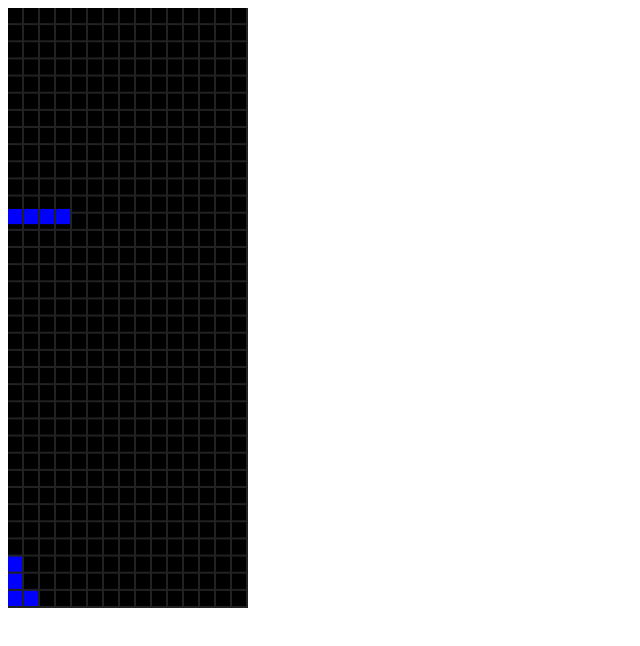
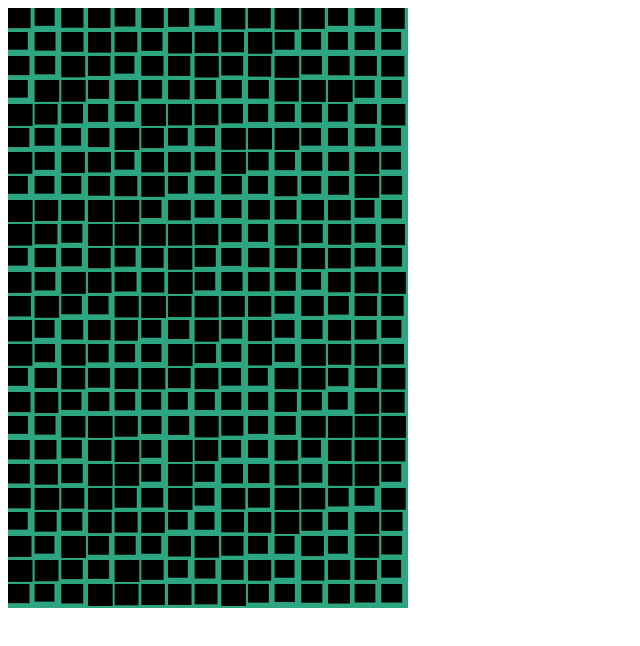
Before and after one commit to RagingPix3l/Tetris, a plain HTML site: page index.html in a window 1280 px wide. Shown: the whole page, without its empty margins (0-640 px from the left). Drawn offline with Linux system fonts and the light colour scheme.

Commit message:
scaling fun ;)

```diff
--- a/index.html
+++ b/index.html
@@ -8,6 +8,7 @@
     <script src="scripts/core/V2.js"></script>
     <script src="scripts/core/GameObject.js"></script>
     <script src="scripts/core/GameObjectList.js"></script>
+    <script src="scripts/core/GameObjectGrid.js"></script>
     <script src="scripts/core/Mouse.js"></script>
     <script src="scripts/main.js"></script>
 </head>
--- /dev/null
+++ b/scripts/core/GameObjectGrid.js
@@ -0,0 +1,48 @@
+function GameObjectGrid (o) {
+    o = o || {};
+    var me = this;
+    GameObjectList.call(me,o);
+    me.W = o.W || W;
+    me.H = o.H || H;
+    me.rows = o.rows || 25;//17;
+    me.cols = o.cols || 15;//11;
+    me.padding = o.padding || 2;
+    me.brickW = (me.W - me.cols*me.padding)/(me.cols);
+    me.brickH = (me.H - me.rows*me.padding)/(me.rows);
+}
+
+_ = chain (GameObjectGrid, GameObjectList);
+
+_.add = function (o) {
+    const me = this;
+
+    const row = (me.size/me.cols) >> 0;
+    const col = me.size - me.cols*row;
+    const added = GameObjectList.prototype.add.call(me,o);
+
+    added.row = row;
+    added.col = col;
+
+    return added;
+};
+
+_.getAnchorPos = function (col, row){
+    const me = this;
+    return new V2(col*(me.brickW+me.padding),row*(me.brickH+me.padding));
+
+};
+
+_.getChildAnchorPos = function (o){
+    return this.getAnchorPos(o.col||0,o.row||0);
+};
+
+_.getAtXY = function (row,col){
+    const me = this;
+    row = clamp(row,0,me.rows - 1);
+    col = clamp(col,0,me.cols - 1);
+    return me.getAtIndex(me.cols*row + col);
+};
+
+_.getAtIndex = function (index) {
+    return this.list[index];
+};
--- a/scripts/core/math.js
+++ b/scripts/core/math.js
@@ -3,3 +3,10 @@ const cos = Math.cos.bind(Math);
 const sin = Math.sin.bind(Math);
 const sqrt = Math.sqrt.bind(Math);
 const PI = Math.PI;
+
+const rndColor = function (){
+    var r = (rnd()*256)>>0;
+    var g = (rnd()*256)>>0;
+    var b = (rnd()*256)>>0;
+    return "rgb(" + r + "," + g + "," + b +")";
+};
--- a/scripts/main.js
+++ b/scripts/main.js
@@ -15,9 +15,17 @@ function Brick(o){
     GameObject.call(this,o);
     this.color = o.color || "#000";
     this.solid = o.solid || false;
+    this.scalep = rnd()*PI*2;
+    this.scale = 0.9 + cos(this.scalep)*0.1;
 }
 
 _ = chain(Brick, GameObject);
+
+_.update = function (g){
+    GameObject.prototype.update.call(this,g);
+    this.scalep += 0.07;
+    this.scale = 0.9 + cos(this.scalep)*0.1;
+}
 
 _.draw = function (g, ctx) {
     var me = this;
@@ -26,11 +34,15 @@ _.draw = function (g, ctx) {
     ctx.fillStyle = me.color;
     ctx.save();
     if (me.parent.isGroup) {
-        ctx.translate(me.parent.pos.x, me.parent.pos.y);
+        //ctx.translate(me.parent.pos.x, me.parent.pos.y);
     }
     if ( !me.parent.isGroup || me.solid){
-        ctx.fillRect(me.pos.x*(w+2),me.pos.y*(h+2) - me.parent.extraRows*(h+2),w,h);
+        var pos = me.parent.getChildAnchorPos(me);
+        ctx.translate(pos.x,pos.y);
+        ctx.scale(me.scale,me.scale);
+        ctx.fillRect(0,0,w,h);
     }
+
     ctx.restore();
 };
 
@@ -68,53 +80,44 @@ _.update = function (g) {
 };
 
 
-function Grid (o) {
+
+function BrickGrid (o) {
     o = o || {};
-    var me = this;
-    GameObjectList.call(me,o);
-    me.extraRows = o.extraRows || 0;
-    me.W = o.W || W;
-    me.H = o.H || H;
-    me.rows = o.rows || 35;//17;
-    me.cols = o.cols || 15;//11;
-    me.brickW = (me.W - me.cols*2)/(me.cols);
-    me.brickH = (me.H - me.rows*2)/(me.rows);
-    me.rows += me.extraRows;
+    const me = this;
+    GameObjectGrid.call(me,o);
     me.brickPattern = o.brickPattern || null;
     me.isGroup = me.brickPattern != null;
     var brickColor = o.brickColor || "#000";
-    var extraHeight = me.extraHeight = (me.brickH+2) * me.extraRows;
-    me.pos.y -= extraHeight;
-    me.H += extraHeight;
+    me.bgColor = o.bgColor || null;
 
     for (var i = 0, m=me.rows;i<m;++i){
         for (var j = 0, n = me.cols; j<n; ++j){
-            var brick = me.add(new Brick({pos:new V2(j,i), color: brickColor}));
+            var brick = me.add(new Brick({color: brickColor}));
             if (me.brickPattern){
                 brick.solid = me.brickPattern[i][j] == 1;
                 brick.color = brick.solid ? brickColor : "#000";
             }
         }
     }
-
 }
 
-_ = chain(Grid, GameObjectList);
+_ = chain(BrickGrid, GameObjectGrid);
 
 _.draw = function (g, ctx) {
     var me = this;
-    if (!me.isGroup){
-        ctx.fillStyle="#222";
+    if (me.bgColor){
+        ctx.fillStyle=me.bgColor;
         ctx.fillRect(me.pos.x,me.pos.y,me.W,me.H);
     }
 
-    GameObjectList.prototype.draw.call(me,g,ctx);
+    GameObjectGrid.prototype.draw.call(me,g,ctx);
 };
 
 _.update = function (g) {
     const me = this;
     var oldPos = me.pos.clone();
-    GameObjectList.prototype.update.call(me,g);
+    GameObjectGrid.prototype.update.call(me,g);
+    return;
 
     if (!me.isGroup){
         return;
@@ -266,16 +269,6 @@ _.checkFullLines = function (rows) {
     }
 }
 
-_.getAtXY = function (row,col){
-    const me = this;
-    row = clamp(row,0,me.rows);
-    col = clamp(col,0,me.cols);
-    return me.getAtIndex(me.cols*row + col);
-};
-
-_.getAtIndex = function (index) {
-    return this.list[index];
-};
 
 _.spawnBrickGroup = function (g) {
     var me = this;
@@ -329,7 +322,7 @@ _.spawnBrickGroup = function (g) {
                                     H: pattern.rows*(me.brickH+2),
                                     cols: cols,
                                     rows: rows,
-                                    brickColor: ["green","yellow","blue","orange"][(4*rnd())>>0],
+                                    brickColor: rndColor(),
                                     brickPattern : pattern.data,
     });
 
@@ -398,8 +391,9 @@ function Game (canvasOrcanvasId) {
     me.root = new GameObjectList();
     me.interval = -1;
     me.paused = false;
-    me.mainGrid = me.root.add(new Grid({W:W*0.3,extraRows: 5}));
-    me.group = me.root.add(me.mainGrid.spawnBrickGroup(me));
+    me.mainGrid = me.root.add(new BrickGrid({W:W*0.5,bgColor: "rgb(45,165,128)",}));
+
+    //me.group = me.root.add(me.mainGrid.spawnBrickGroup(me));
     me.mouse = new Mouse();
     me.mouse.init(me.canvas);
 };
@@ -417,11 +411,11 @@ _.start = function () {
 _.update = function () {
     const me = this;
     me.root.update(me);
+    return;
     if (me.mainGrid.isFull){
-        alert("gameover");
         me.root.remove(me.mainGrid);
         me.root.remove(me.group);
-        me.mainGrid = me.root.add(new Grid({W:W*0.3,extraRows: 5}));
+        me.mainGrid = me.root.add(new Grid({W:W*0.5,extraRows: 5}));
         me.group = me.root.add(me.mainGrid.spawnBrickGroup(me));
     }
 
```
